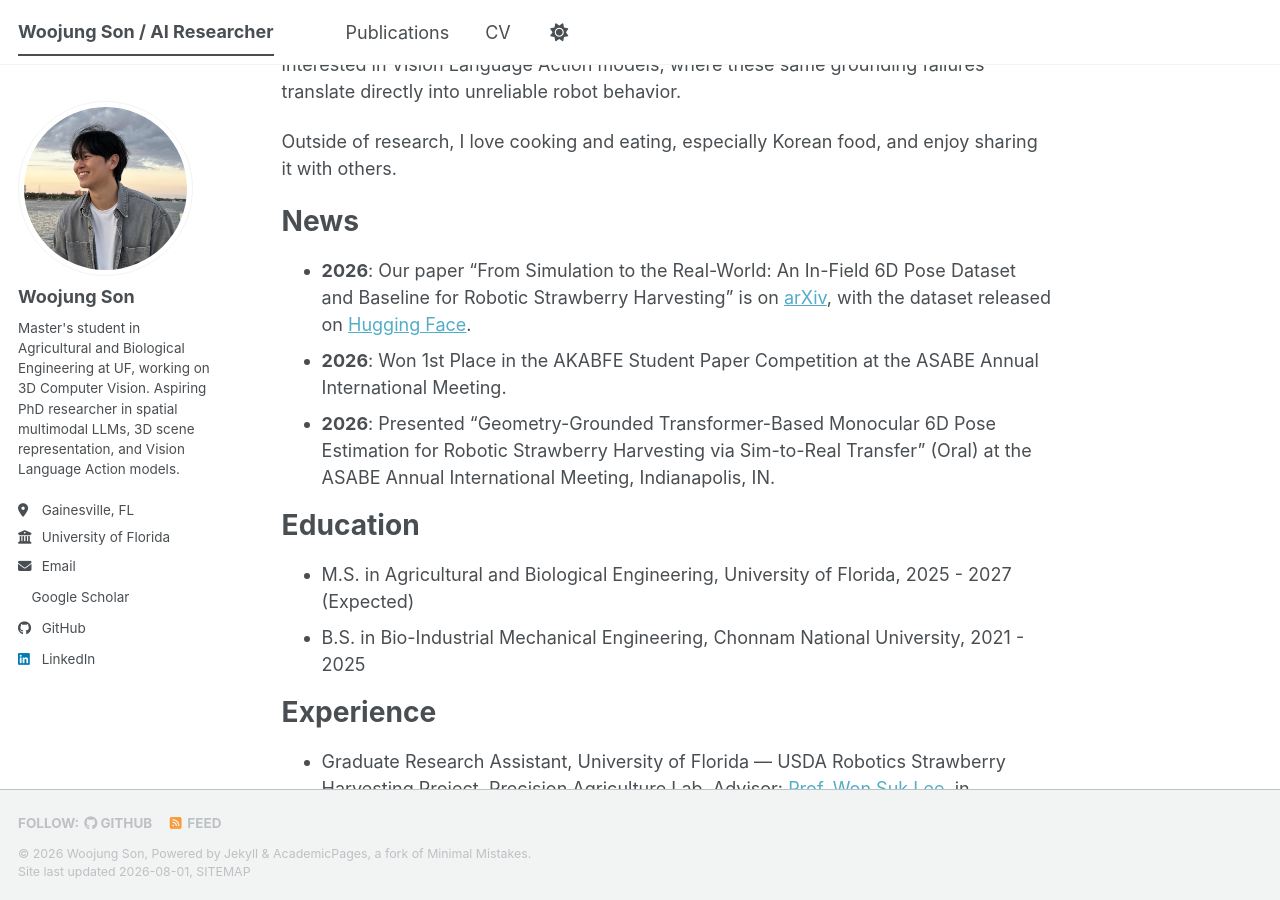
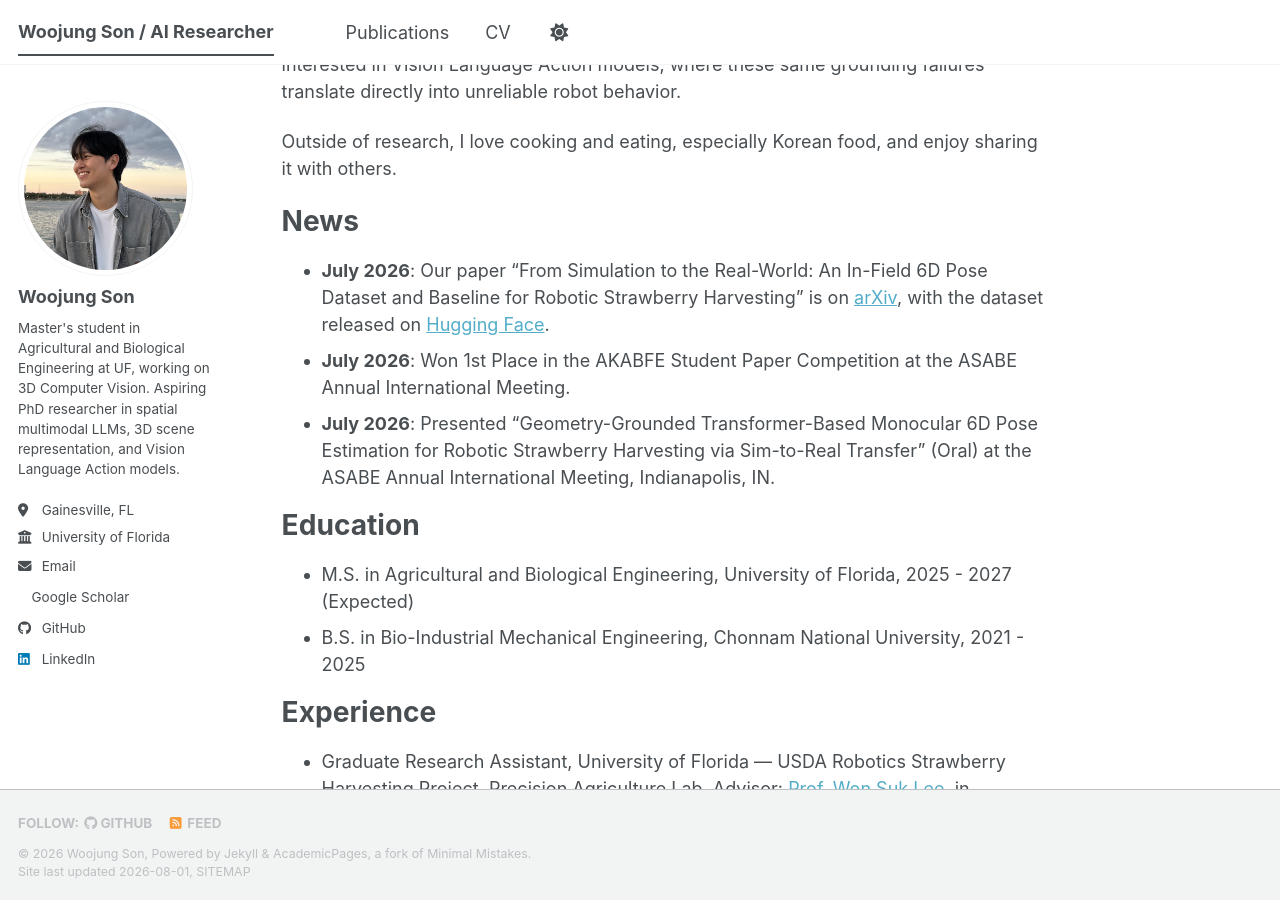
Before and after one commit to wjson2435/wjson2435.github.io, a Jekyll site: the page built from _pages/about.md, in a window 1280 px wide and 900 px high, scrolled down 332 px. Built offline with Jekyll 4.4.1, drawn with Linux system fonts in a browser that asks for light colours; a style sheet for code colours, icons or effects is not loaded.

Commit message:
Add July 2026 dates to News entries

```diff
--- a/_pages/about.md
+++ b/_pages/about.md
@@ -15,9 +15,9 @@ Outside of research, I love cooking and eating, especially Korean food, and enjo
 
 News
 ======
-* **2026**: Our paper "From Simulation to the Real-World: An In-Field 6D Pose Dataset and Baseline for Robotic Strawberry Harvesting" is on [arXiv](https://arxiv.org/abs/2606.11381), with the dataset released on [Hugging Face](https://huggingface.co/datasets/WoojungSon/Straw6D).
-* **2026**: Won 1st Place in the AKABFE Student Paper Competition at the ASABE Annual International Meeting.
-* **2026**: Presented "Geometry-Grounded Transformer-Based Monocular 6D Pose Estimation for Robotic Strawberry Harvesting via Sim-to-Real Transfer" (Oral) at the ASABE Annual International Meeting, Indianapolis, IN.
+* **July 2026**: Our paper "From Simulation to the Real-World: An In-Field 6D Pose Dataset and Baseline for Robotic Strawberry Harvesting" is on [arXiv](https://arxiv.org/abs/2606.11381), with the dataset released on [Hugging Face](https://huggingface.co/datasets/WoojungSon/Straw6D).
+* **July 2026**: Won 1st Place in the AKABFE Student Paper Competition at the ASABE Annual International Meeting.
+* **July 2026**: Presented "Geometry-Grounded Transformer-Based Monocular 6D Pose Estimation for Robotic Strawberry Harvesting via Sim-to-Real Transfer" (Oral) at the ASABE Annual International Meeting, Indianapolis, IN.
 
 Education
 ======
```
